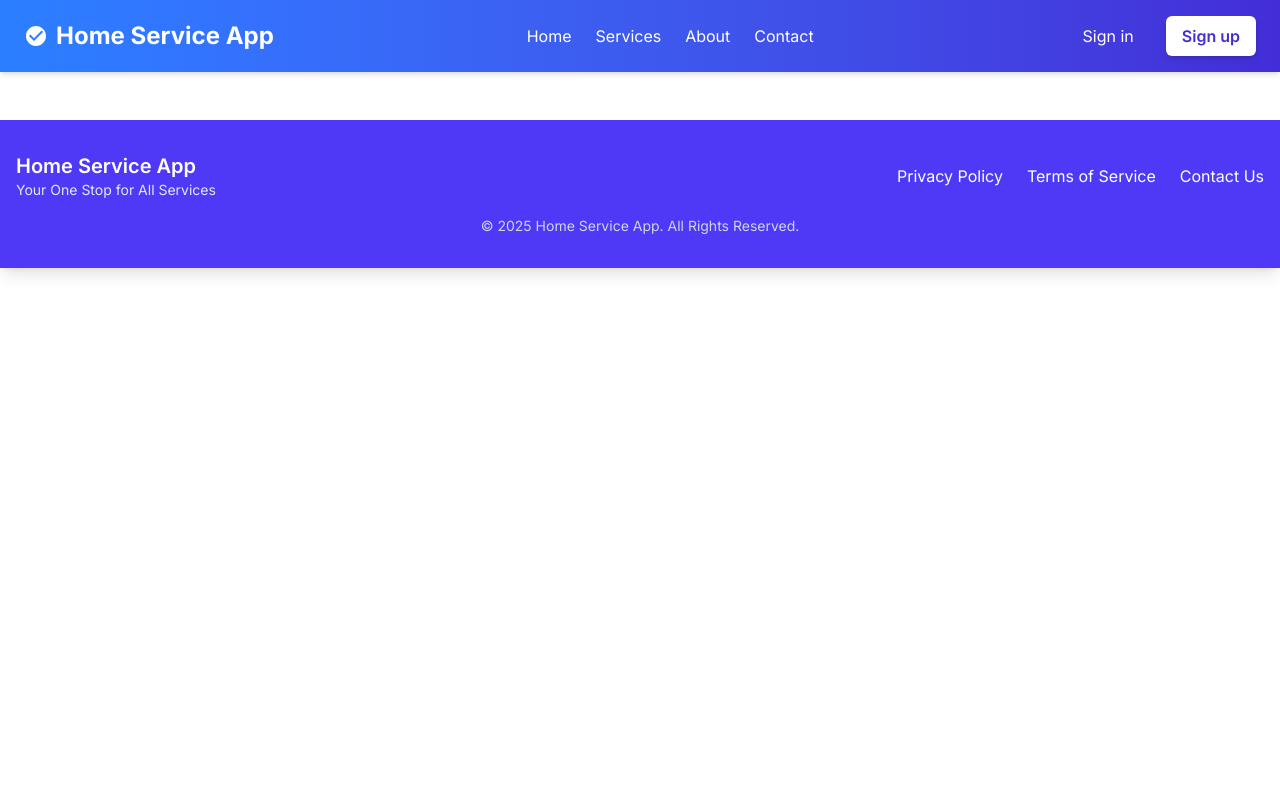
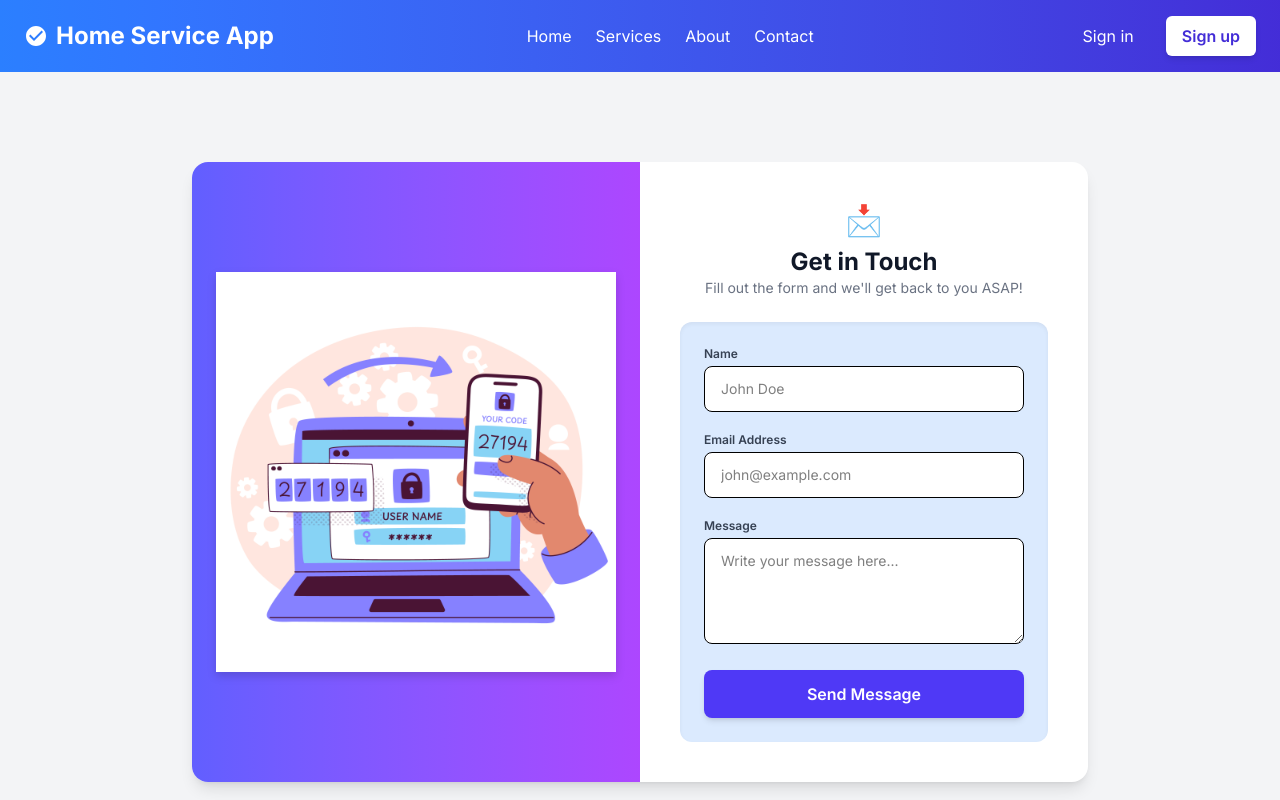
Before and after one commit to Bhavyathumar-intech/Home-Service-App-Frontend, a React (Vite) app: page /contact in a window 1280 px wide. Shown: the top 800 px of the page. Built offline with nearby package versions, Linux system fonts and the light colour scheme.

Commit message:
added new page

```diff
--- a/src/App.jsx
+++ b/src/App.jsx
@@ -5,7 +5,8 @@ import Home from "./pages/Home";
 import Login from "./pages/Login";
 import Register from "./pages/Register";
 import Dashboard from "./pages/Dashboard";
-import Footer from "./components/layout/Footer";  // Import Footer
+import Contact from "./pages/ContactUs";
+import Footer from "./components/layout/Footer";
 
 const App = () => {
   // Simple auth check
@@ -36,6 +37,7 @@ const App = () => {
             </ProtectedRoute>
           }
         />
+        <Route path="/contact" element={<Contact />} />
       </Routes>
       <Footer /> {/* Render Footer here */}
     </Router>
--- /dev/null
+++ b/src/pages/ContactUs.jsx
@@ -0,0 +1,82 @@
+import React from "react";
+
+const Contact = () => {
+    return (
+        <div className="min-h-screen flex items-center justify-center bg-gray-100 p-6">
+            <div className="bg-white shadow-lg rounded-2xl flex max-w-4xl w-full overflow-hidden">
+
+                {/* Left Side - Illustration */}
+                <div className="hidden md:flex items-center justify-center bg-gradient-to-r from-indigo-500 to-purple-500 w-1/2 p-6">
+                    <img
+                        src="/assets/images/workspace.jpg"
+                        alt="Contact Us"
+                        className="max-w-full h-auto drop-shadow-lg"
+                    />
+                </div>
+
+                {/* Right Side - Contact Form */}
+                <div className="w-full md:w-1/2 p-10 flex flex-col justify-center">
+                    <div className="flex flex-col items-center mb-6">
+                        <span className="text-3xl text-indigo-600">📩</span>
+                        <h2 className="text-2xl font-bold text-gray-900 mt-2">
+                            Get in Touch
+                        </h2>
+                        <p className="text-center text-gray-500 text-sm">
+                            Fill out the form and we'll get back to you ASAP!
+                        </p>
+                    </div>
+
+                    {/* Form Container */}
+                    <div className="bg-blue-100 rounded-xl p-6 shadow-inner">
+                        <form className="space-y-5">
+                            <div>
+                                <label className="block text-xs font-semibold text-gray-700 mb-1">
+                                    Name
+                                </label>
+                                <input
+                                    type="text"
+                                    className="w-full px-4 py-3 border rounded-lg bg-white focus:ring-2 focus:ring-indigo-500 text-sm"
+                                    placeholder="John Doe"
+                                    required
+                                />
+                            </div>
+
+                            <div>
+                                <label className="block text-xs font-semibold text-gray-700 mb-1">
+                                    Email Address
+                                </label>
+                                <input
+                                    type="email"
+                                    className="w-full px-4 py-3 border rounded-lg bg-white focus:ring-2 focus:ring-indigo-500 text-sm"
+                                    placeholder="john@example.com"
+                                    required
+                                />
+                            </div>
+
+                            <div>
+                                <label className="block text-xs font-semibold text-gray-700 mb-1">
+                                    Message
+                                </label>
+                                <textarea
+                                    className="w-full px-4 py-3 border rounded-lg bg-white focus:ring-2 focus:ring-indigo-500 text-sm"
+                                    rows="4"
+                                    placeholder="Write your message here..."
+                                    required
+                                ></textarea>
+                            </div>
+
+                            <button
+                                type="submit"
+                                className="w-full bg-indigo-600 hover:bg-indigo-500 text-white font-semibold py-3 px-6 rounded-lg shadow-md transition duration-300"
+                            >
+                                Send Message
+                            </button>
+                        </form>
+                    </div>
+                </div>
+            </div>
+        </div>
+    );
+};
+
+export default Contact;
```
